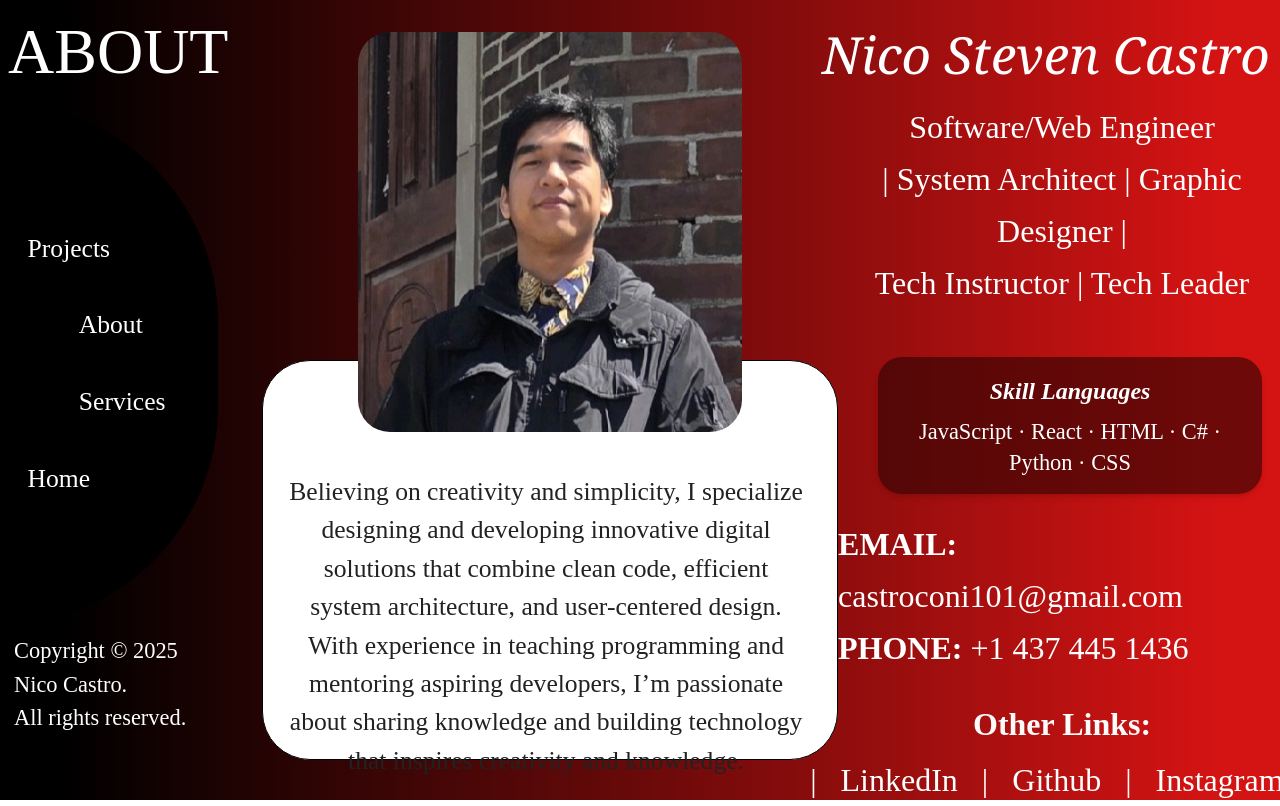
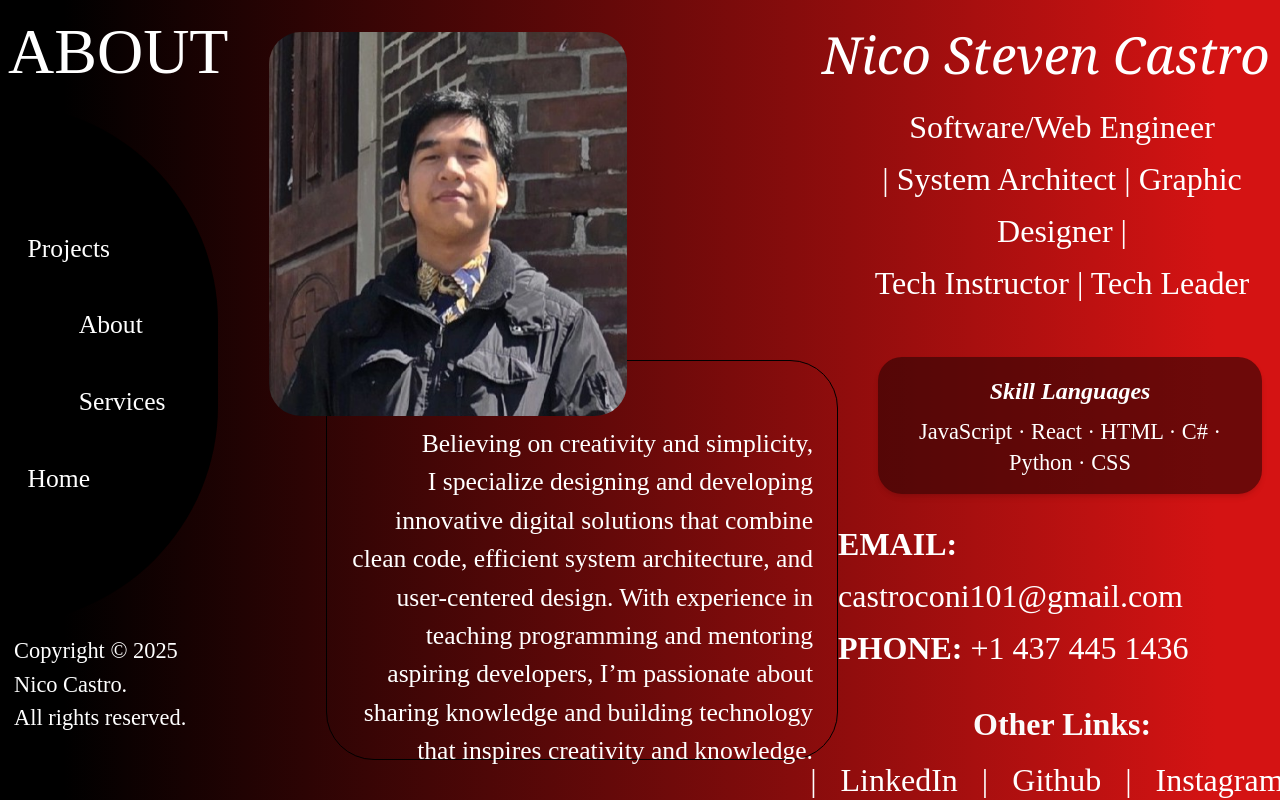
Before and after one commit to Steven101projects/Project2.NextJS-101.projects, a Next.js app: page /about in a window 1280 px wide. Shown: the top 806 px of the page. Built offline with nearby package versions, Linux system fonts and the light colour scheme.

Commit message:
About Updated

```diff
--- a/src/app/about/page.tsx
+++ b/src/app/about/page.tsx
@@ -21,7 +21,7 @@ export default function About(){
         </div>
 
         <div id="centerPart" className="flex flex-col items-center ml-[2vw]">
-           <div className="absolute mt-[4vh] w-[30vw] h-[50vh]">
+           <div className="absolute left-[21vw] mt-[4vh] w-[28vw] h-[48vh]">
                          <Image
               src="/damn.jpg"
               alt="Profile"
@@ -31,10 +31,10 @@ export default function About(){
           </div>
           <div
             id="helloWorldCard"
-            className="w-[45vw] h-[50vh] mt-[45vh] bg-white border border-black rounded-[6vh] pl-6"
+            className="w-[40vw] h-[50vh] mt-[45vh] ml-[5vw] border border-black rounded-[6vh] pl-6"
           >
-            <p className="text-center mt-[14vh] text-[3.2vh] text-[#222222] mr-8">
-              Believing on creativity and simplicity, I specialize designing and developing innovative digital solutions that combine clean code, efficient system architecture, and user-centered design. With experience in teaching programming and mentoring aspiring developers, I’m passionate about sharing knowledge and building technology that inspires creativity and knowledge.
+            <p className="text-right mt-[8vh] text-[3.2vh] text-white mr-6">
+              Believing on creativity and simplicity,<br></br> I specialize designing and developing innovative digital solutions that combine clean code, efficient system architecture, and user-centered design. With experience in teaching programming and mentoring aspiring developers, I’m passionate about sharing knowledge and building technology that inspires creativity and knowledge.
             </p>
           </div>
         </div>
```
